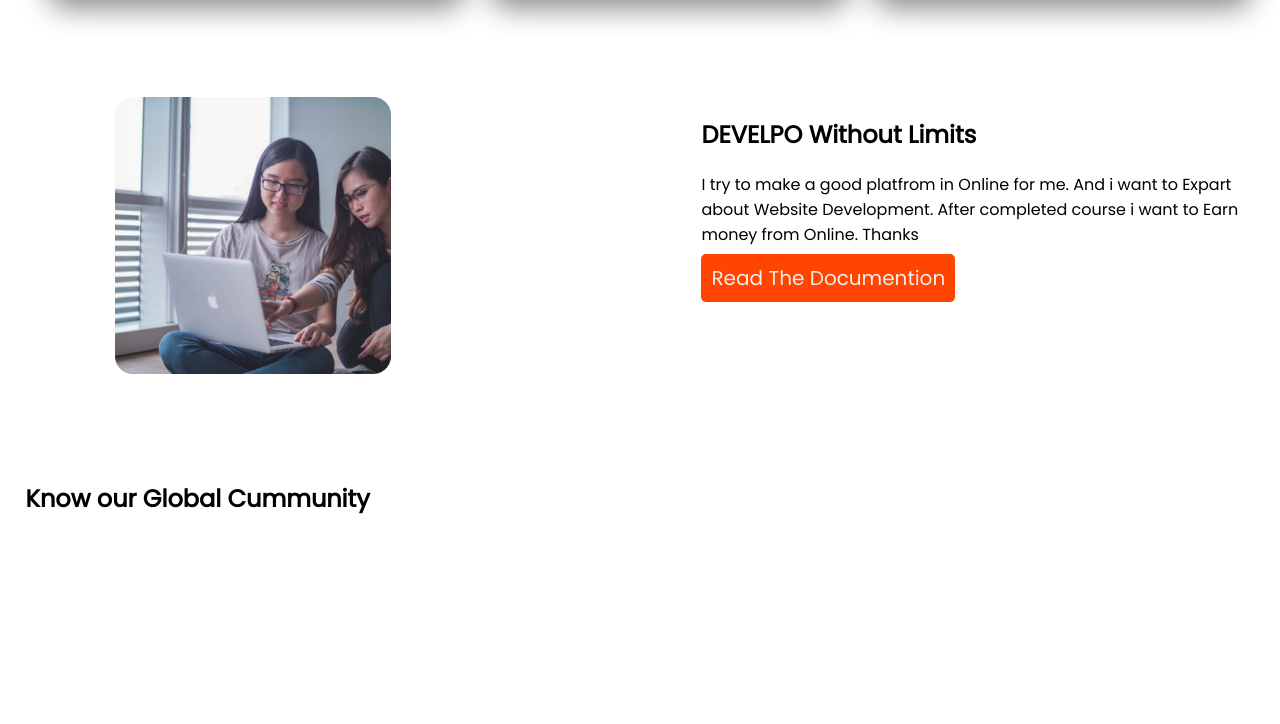
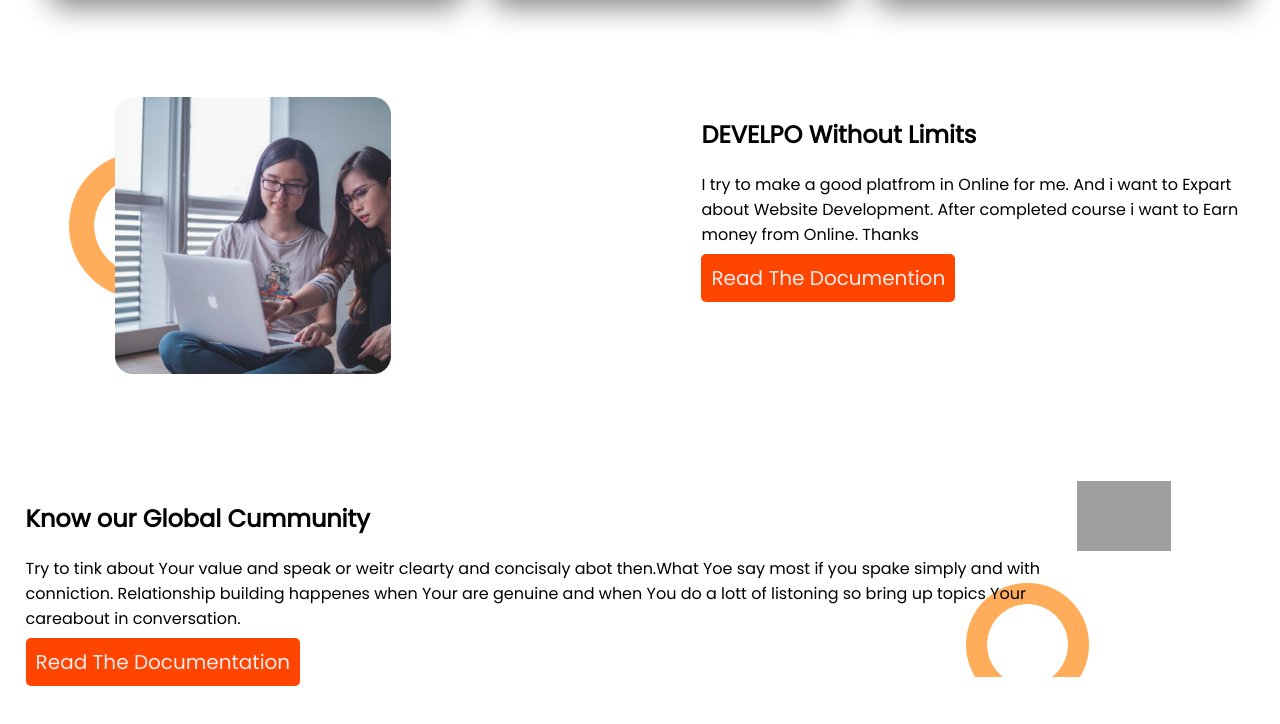
Before and after one commit to abdullahallmomin/mission-2022, a plain HTML site: page index.html in a window 1280 px wide. Shown: the part 861-1585 px from the top of the page. Before the commit the page ends 1403 px from the top, so only its background shows below. Drawn offline with Linux system fonts and the light colour scheme; grey boxes are pictures that could not be loaded.

Commit message:
new update

```diff
--- a/index.html
+++ b/index.html
@@ -21,7 +21,7 @@
         <p>Hello, I am Md. Abdullah Al Momin. I am a Student of Programimg Hero Batch NO-5. This is my AIRST Project and
             I
             want to try create a good Website for My Portfolio.Thanks</p>
-        <a class="back-link" href="https://www.google.com/">Expoler Now</a>
+        <a class="back-link" target="_blank" href="https://www.google.com/">Expoler Now</a>
         <div>
             <p>Acroll down to know more about us</p>
         </div>
@@ -80,14 +80,34 @@
         <h1>DEVELPO Without Limits</h1>
         <p>I try to make a good platfrom in Online for me. And i want to Expart about Website Development. After
             completed course i want to Earn money from Online. Thanks </p>
-        <a class="back-link" href="https://www.linkedin.com/in/md-abdullah-all-momin-6b0814161/"> Read The
+        <a class="back-link" target="_blank" href="https://www.linkedin.com/in/md-abdullah-all-momin-6b0814161/"> Read
+            The
             Documention</a>
     </div>
 
 
 </section>
+<section class=" bone">
+    <div>
+        <h1>Know our Global Cummunity</h1>
+        <P>
+            Try to tink about Your value and speak or weitr clearty and concisaly abot then.What Yoe say most if you
+            spake simply and with conniction. Relationship building happenes when Your are genuine and when You do a
+            lott of listoning so bring up topics Your careabout in conversation.
+        </P>
+        <a class="back-link" target="_blank" href="https://www.google.com/">Read The Documentation</a>
+    </div>
+    <div class="head-3 img">
+        <img src="images/pictures/project.png" alt="">
+    </div>
+
+</section>
+
 <section>
-    <h1>Know our Global Cummunity</h1>
+    <div>
+        <img src="images/shapes/" alt="">
+    </div>
+
 </section>
 
 
--- a/style.css
+++ b/style.css
@@ -84,3 +84,28 @@ body{
   padding-left: 25%;
 
 }
+
+.head-3 img{
+    width: 50%;
+    padding-left: 5%;
+
+}
+.bone{
+    display: flex;
+    margin-bottom: 5px;
+    background-image: url(images/shapes/shape-1.png);
+    background-repeat: no-repeat;
+    background-position-x: 85%;
+    background-position-y: 140%;
+    background-size: 10%;
+}
+
+.bac-1{
+    background-image: url(images/shapes/shape-1.png);
+    background-repeat: no-repeat;
+    background-position: left;
+    background-position-y: 40%;
+    background-position-x: 4%;
+    background-size: 12%;
+}
+}
```
